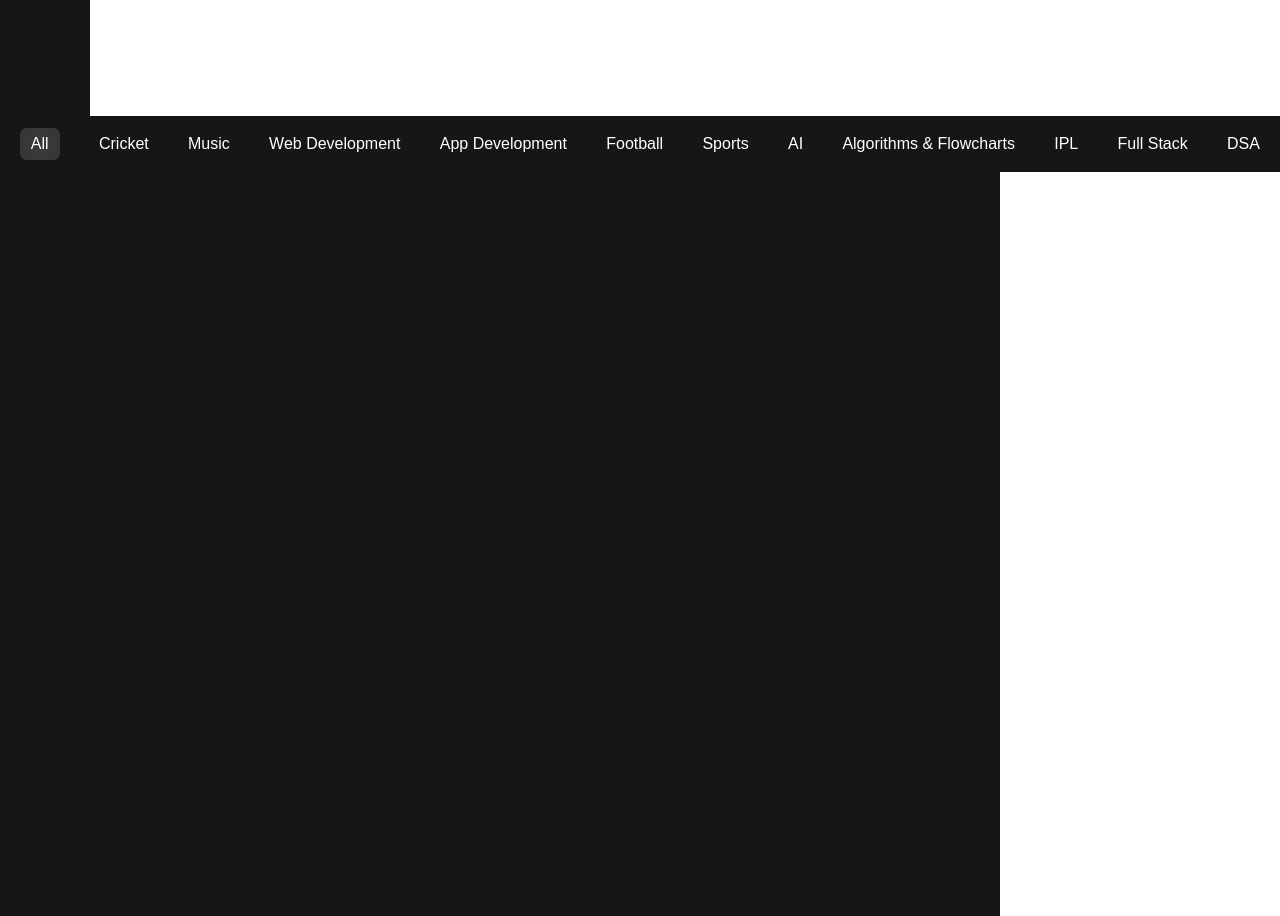
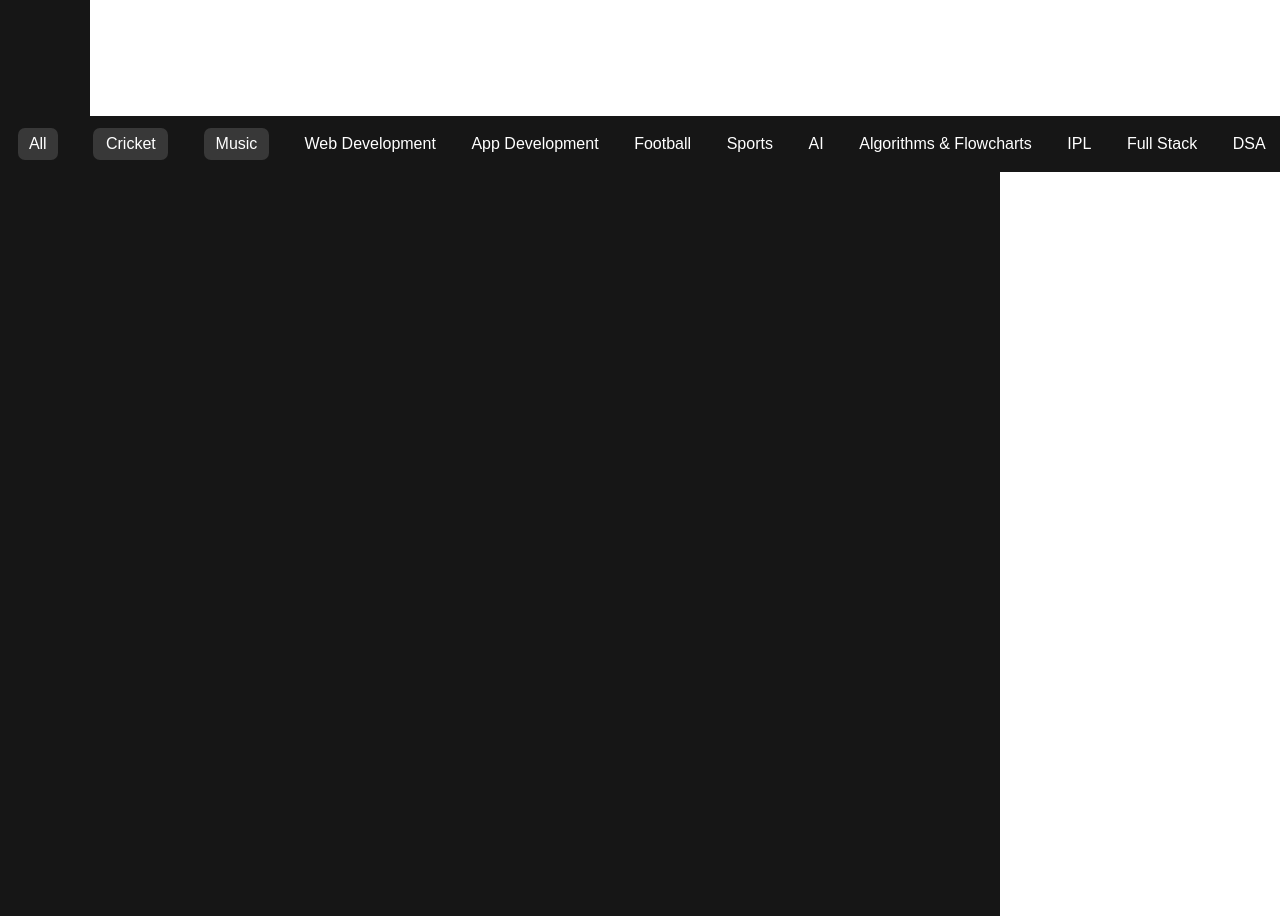
Before and after one commit to Prajwal-dev-dsa/Youtube-HTML-CSS, a plain HTML site: page index.html in a window 1280 px wide. Shown: the part 800-1716 px from the top of the page. Drawn offline with Linux system fonts and the light colour scheme.

Commit message:
Navbar CSS 2

```diff
--- a/style.css
+++ b/style.css
@@ -214,3 +214,23 @@
     align-items: center;
     border-radius: 7px;
 }
+
+.cricket {
+    height: 32px;
+    background-color: rgb(56, 56, 56);
+    width: 75px;
+    display: flex;
+    justify-content: center;
+    align-items: center;
+    border-radius: 7px;
+}
+
+.music {
+    height: 32px;
+    background-color: rgb(56, 56, 56);
+    width: 65px;
+    display: flex;
+    justify-content: center;
+    align-items: center;
+    border-radius: 7px;
+}
```
